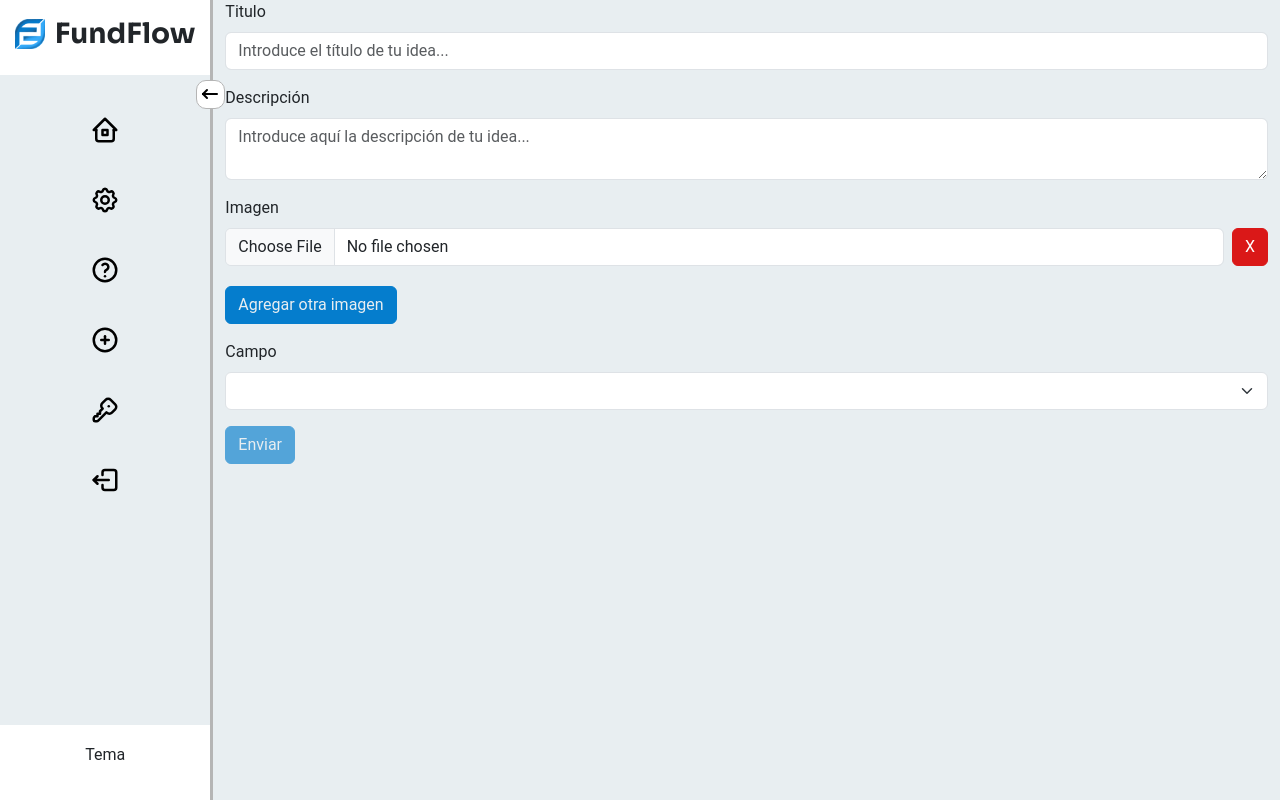
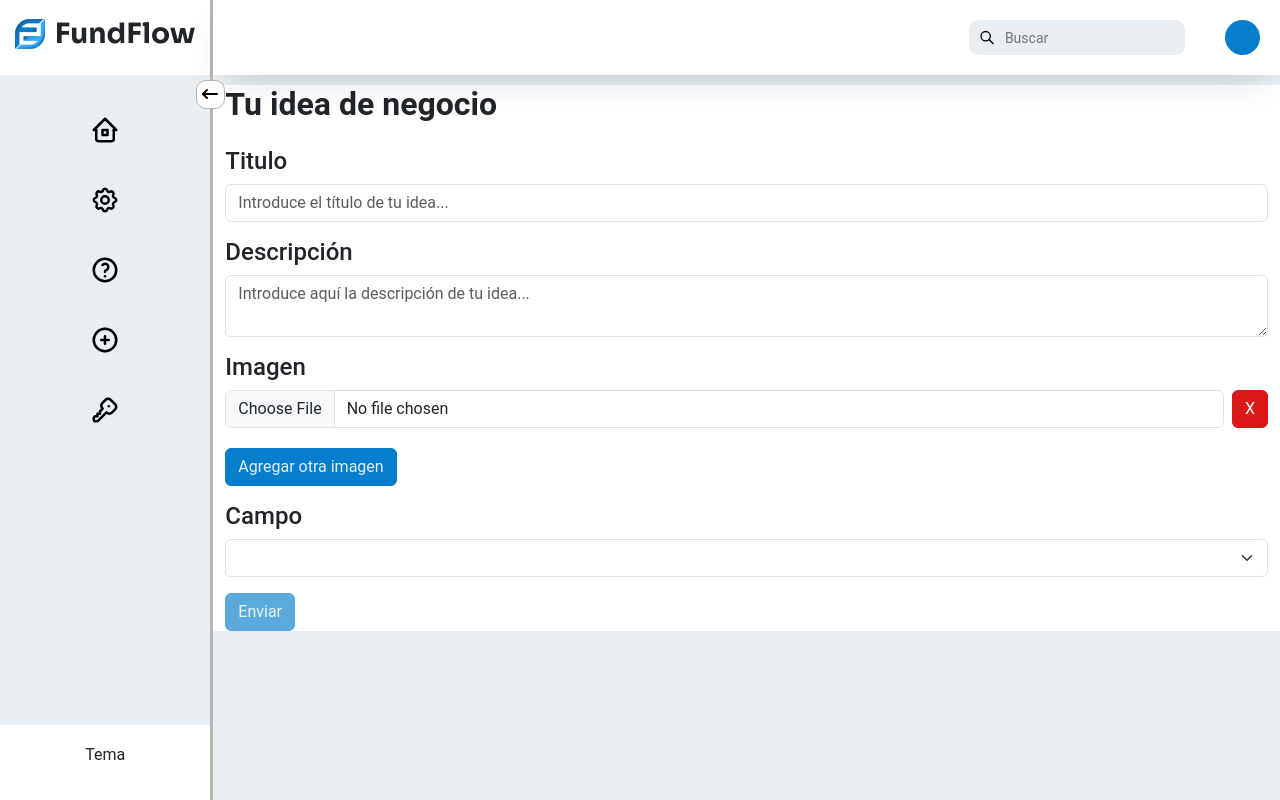
Before and after one commit to FundFloww/fundflow_web, an Angular app: page /idea/anadir in a window 1280 px wide. Built offline with nearby package versions, Linux system fonts and the light colour scheme.

Commit message:
Header añadido a todas las paginas

```diff
--- a/src/app/form-idea/form-idea.component.html
+++ b/src/app/form-idea/form-idea.component.html
@@ -1,36 +1,53 @@
 <div class="container-fluid root-element bg-light">
     <div class="row">
-        <app-side-bar class="col-2 px-0"></app-side-bar>
-        <div class="col-10">
+        <app-side-bar
+            class="col-2 px-0 me-0 no-bootstrap-styles" id="side-bar"
+            (click)="onOpenBar()"
+            [open]="open"
+            [session]="session"
+        ></app-side-bar>
+        <div class="col-10 px-0 content">
+            <section class="section-content">
+                <app-header class=></app-header>
+                <div class="container bg-light-l">
+                    <p class="h2 mb-4"><strong>Tu idea de negocio</strong></p>
                     <form (ngSubmit)="enviarIdea()" #miFormulario="ngForm">
                         <div class="mb-3">
-                    <label for="titulo" class="form-label">Titulo</label>
-                    <input type="text" class="form-control" id="titulo" [(ngModel)]="nuevaIdea.titulo" name="titulo" placeholder="Introduce el título de tu idea..." required>
+                            <label for="titulo" class="form-label h4">Titulo</label>
+                            <input type="text" class="form-control" id="titulo" [(ngModel)]="nuevaIdea.titulo"
+                                name="titulo" placeholder="Introduce el título de tu idea..." required>
                         </div>
                         <div class="mb-3">
-                    <label for="descripción" class="form-label">Descripción</label>
-                    <textarea id="textArea" placeholder="Introduce aquí la descripción de tu idea..." class="form-control" [(ngModel)]="nuevaIdea.descripcion" required name="descripcion"></textarea>
+                            <label for="descripción" class="form-label h4">Descripción</label>
+                            <textarea id="textArea" placeholder="Introduce aquí la descripción de tu idea..."
+                                class="form-control" [(ngModel)]="nuevaIdea.descripcion" required
+                                name="descripcion"></textarea>
                         </div>
                         <div class="mb-3">
-                    <label for="imagen" class="form-label">Imagen</label>
+                            <label for="imagen" class="form-label h4">Imagen</label>
                             @for (imagen of nuevaIdea.imagenes; track $index) {
                             <div class="imagen">
-                            <input type="file" class="form-control mb-1" name="imagen" #fileImage (change)="changeImage(fileImage, $index)" required>
+                                <input type="file" class="form-control mb-1" name="imagen" #fileImage
+                                    (change)="changeImage(fileImage, $index)" required>
                                 <div class="btn btn-danger ms-2" (click)="borrarImagen($index)">X</div>
                             </div>
                             }
                         </div>
-                <button class="btn btn-primary text-light mb-3" (click)="agregarOtraImagen($event)">Agregar otra imagen</button>
+                        <button class="btn btn-primary text-light mb-3" (click)="agregarOtraImagen($event)">Agregar otra
+                            imagen</button>
                         <div class="mb-3">
-                    <label for="campo" class="form-label">Campo</label>
+                            <label for="campo" class="form-label h4">Campo</label>
                             <select class="form-select mb-3" [(ngModel)]="nuevaIdea.campo" name="campo" required>
                                 @for (campo of camposArray; track $index ) {
                                 <option value={{campo.toUpperCase()}}>{{campo}}</option>
                                 }
                             </select>
                         </div>
-                <button type="submit" class="btn btn-primary text-light" [disabled]="miFormulario.invalid || imagenesVacias() || campoVacio()">Enviar</button>
+                        <button type="submit" class="btn btn-primary text-light"
+                            [disabled]="miFormulario.invalid || imagenesVacias() || campoVacio()">Enviar</button>
                     </form>
+                </div>
+            </section>
         </div>
     </div>
 </div>
--- a/src/app/form-idea/form-idea.component.scss
+++ b/src/app/form-idea/form-idea.component.scss
@@ -1,3 +1,11 @@
+.bg-light-l {
+    background-color: #FFFFFF;
+}
+
+#side-bar, #content {
+    transition: 0.3s all;
+}
+
 .imagen {
     display: flex;
     flex-direction: row;
@@ -6,3 +14,9 @@
 .btn-danger {
     height: 38px;
 }
+
+section {
+    display: flex;
+    flex-direction: column;
+    gap: 10px;
+}
--- a/src/app/form-idea/form-idea.component.ts
+++ b/src/app/form-idea/form-idea.component.ts
@@ -3,14 +3,17 @@ import { SideBarComponent } from '../side-bar/side-bar.component';
 import { Idea } from '../interfaces/idea';
 import { Campos, camposKeys } from '../enum/campos';
 import { IdeasServicioService } from '../servicios/ideas-servicio.service';
+import { UsuariosService } from '../servicios/usuarios.service';
 import { FormsModule, NgForm } from '@angular/forms';
 import { Router } from '@angular/router';
+import { HeaderComponent } from '../header/header.component';
+import { onOpenBar } from '../functions/sideBarFunctions';
 
 @Component({
   selector: 'app-form-idea',
   standalone: true,
 
-  imports: [SideBarComponent, FormsModule],
+  imports: [SideBarComponent, FormsModule, HeaderComponent],
   templateUrl: './form-idea.component.html',
   styleUrl: './form-idea.component.scss'
 })
@@ -18,11 +21,13 @@ export class FormIdeaComponent {
 
   // @ViewChild('miFormulario') miFormulario!: NgForm;
 
-  camposArray: string[] = camposKeys;
+    camposArray: string[] = camposKeys;
+    open: boolean = true;
+    session: boolean | null = null;
 
   // mapa: Map<string, string> = mapaCampos;
 
-  constructor(private ideasServicio: IdeasServicioService, private router: Router) { }
+  constructor(private usuariosService: UsuariosService, private ideasServicio: IdeasServicioService, private router: Router) { }
 
   nuevaIdea: Idea = {
     titulo: '',
@@ -32,6 +37,11 @@ export class FormIdeaComponent {
     emprendedor: [],
     inversor: [],
   }
+
+  async ngOnInit() {
+
+    this.session = await this.usuariosService.loggedIn();
+}
 
   imagenesVacias() {
     return this.nuevaIdea.imagenes.length === 1 && this.nuevaIdea.imagenes[0] === '';
@@ -74,4 +84,8 @@ export class FormIdeaComponent {
       console.error(error);
     }
   }
+
+  onOpenBar() {
+    this.open = onOpenBar(this.open);
 }
+}
```
Lines whose indentation alone changed are shown as unchanged.
